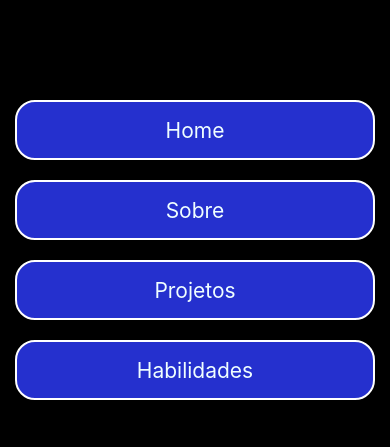
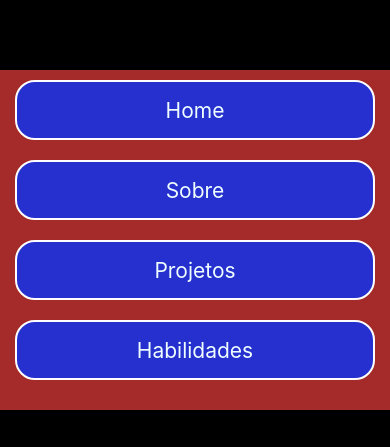
Before and after one commit to JoaoPedro006/About-me, a React (Create React App) app: page / in a window 390 px wide. Shown: the part 579-1026 px from the top of the page. Built offline with nearby package versions, Linux system fonts and the light colour scheme.

Commit message:
commit feito

```diff
--- a/src/components/Container/Container.module.css
+++ b/src/components/Container/Container.module.css
@@ -6,7 +6,7 @@
   margin-bottom: -30px;
 }
 
-.curriculo a{
+.curriculo a {
   text-decoration: none;
 }
 
@@ -100,7 +100,7 @@
   font-size: 24px;
 }
 
-.opcoes{
+.opcoes {
   display: none;
 }
 
@@ -194,15 +194,15 @@
     padding-bottom: 20px;
   }
 
-  .curriculo{
+  .curriculo {
     margin-top: -120px;
   }
 
-  .parte2 div h2{
+  .parte2 div h2 {
     margin-top: 40px;
   }
 
-  .opcoes{
+  .opcoes {
     display: block;
     width: 80%;
     height: 350px;
@@ -212,9 +212,12 @@
     justify-content: center;
     align-items: center;
     flex-direction: column;
+    background-color: brown;
+    position: relative;
+    top: -40px;
   }
 
-  .child{
+  .child {
     width: 80%;
     min-width: 260px;
     height: 60px;
@@ -222,19 +225,18 @@
     margin-block: 10px;
     display: flex;
     justify-content: center;
-    align-items: center;
     border-radius: 20px;
     border: 2px solid white;
     font-size: 21px;
     color: azure;
   }
 
-  .child:hover{
-      background-color: rgb(126, 29, 216);
-      cursor: pointer;
+  .child:hover {
+    background-color: rgb(126, 29, 216);
+    cursor: pointer;
   }
 
-  .child a{
+  .child a {
     text-decoration: none;
     font-size: 21px;
     color: azure;
@@ -283,7 +285,8 @@
     font-size: 19px;
   }
 
-  .opcoes{
-    margin-top: -90px;
+  .opcoes {
+    position: relative;
+    top: -20px;
   }
 }
```
